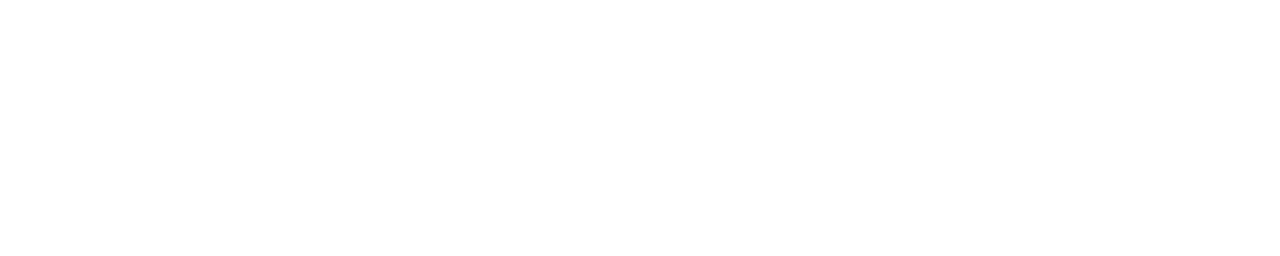
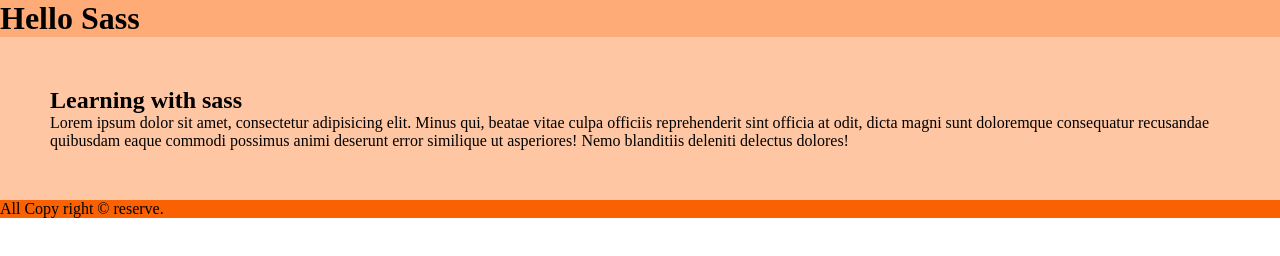
Before and after one commit to SumiAkter2/Sass-Learning, a plain HTML site: page index.html in a window 1280 px wide. Drawn offline with nearby package versions, Linux system fonts and the light colour scheme.

Commit message:
added sass varible

```diff
--- a/Styles/style.scss
+++ b/Styles/style.scss
@@ -0,0 +1,26 @@
+*{
+    margin: 0;
+    padding: 0;
+    box-sizing: border-box;
+}
+// variable declare:
+$header-bgcolor:#ffab78;
+$main-bgcolor:#ffac78ae;
+$footer-bgcolor:#f96103;
+$para-fontsize:16px;
+$padding : 50px;
+
+
+header{
+    background: $header-bgcolor;
+}
+main{
+    background: $main-bgcolor;
+    padding: $padding;
+}
+footer{
+    background: $footer-bgcolor;
+}
+main p{
+    font-size: $para-fontsize;
+}
--- a/index.html
+++ b/index.html
@@ -4,11 +4,22 @@
     <meta charset="UTF-8">
     <meta http-equiv="X-UA-Compatible" content="IE=edge">
     <meta name="viewport" content="width=device-width, initial-scale=1.0">
-   <link rel="stylesheet" href="./Styles/style.css">
     <title>Sass Learning</title>
+    <link rel="stylesheet" href="./Styles/style.css">
 
 </head>
 <body>
+    <header><h1>Hello Sass</h1></header>
 
+    <main>
+        <section>
+            <div>
+                <h2>Learning with sass</h2>
+                <p>Lorem ipsum dolor sit amet, consectetur adipisicing elit. Minus qui, beatae vitae culpa officiis reprehenderit sint officia at odit, dicta magni sunt doloremque consequatur recusandae quibusdam eaque commodi possimus animi deserunt error similique ut asperiores! Nemo blanditiis deleniti delectus dolores!</p>
+            </div>
+        </section>
+    </main>
+
+    <footer><p>All Copy right &copy; reserve.</p></footer>
 </body>
 </html>
```
Also changed, not shown: Styles/style.css (added), 1 other file.
